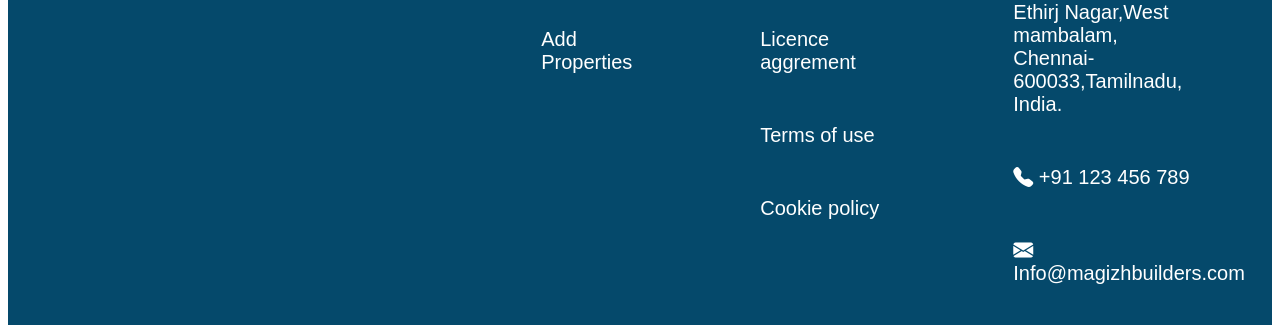
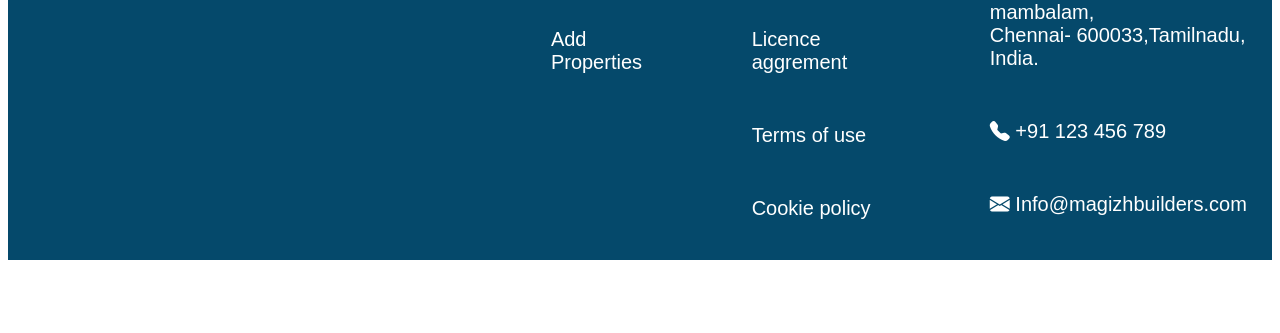
Before and after one commit to janufarosi/Builder, a plain HTML site: page index.html in a window 1280 px wide. Shown: the part 3810-4143 px from the top of the page. After the commit the page ends 4078 px from the top, so only its background shows below. Drawn offline with nearby package versions, Linux system fonts and the light colour scheme; a web font is replaced by a local one.

Commit message:
Update build.css

```diff
--- a/CSS/build.css
+++ b/CSS/build.css
@@ -903,7 +903,7 @@ footer{
 }
 .footer{
     display: flex;
-    gap: 100px;
+    gap: 70px;
     padding: 20px;
     padding-left: 30px;
 }
@@ -925,4 +925,5 @@ footer{
 .foot2 p{
  margin-top: 50px;
  font-weight: 400;
+
 }
```
